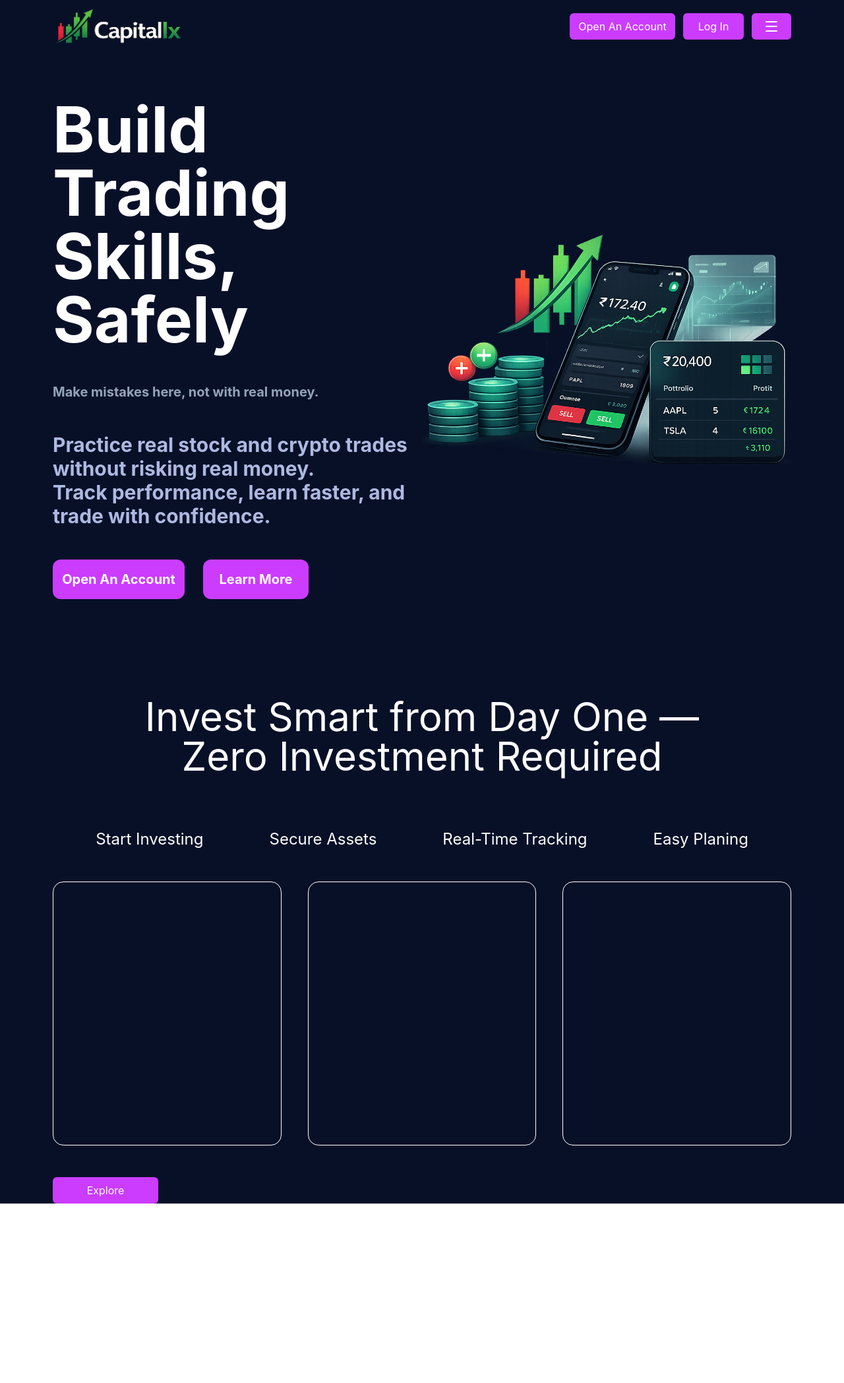
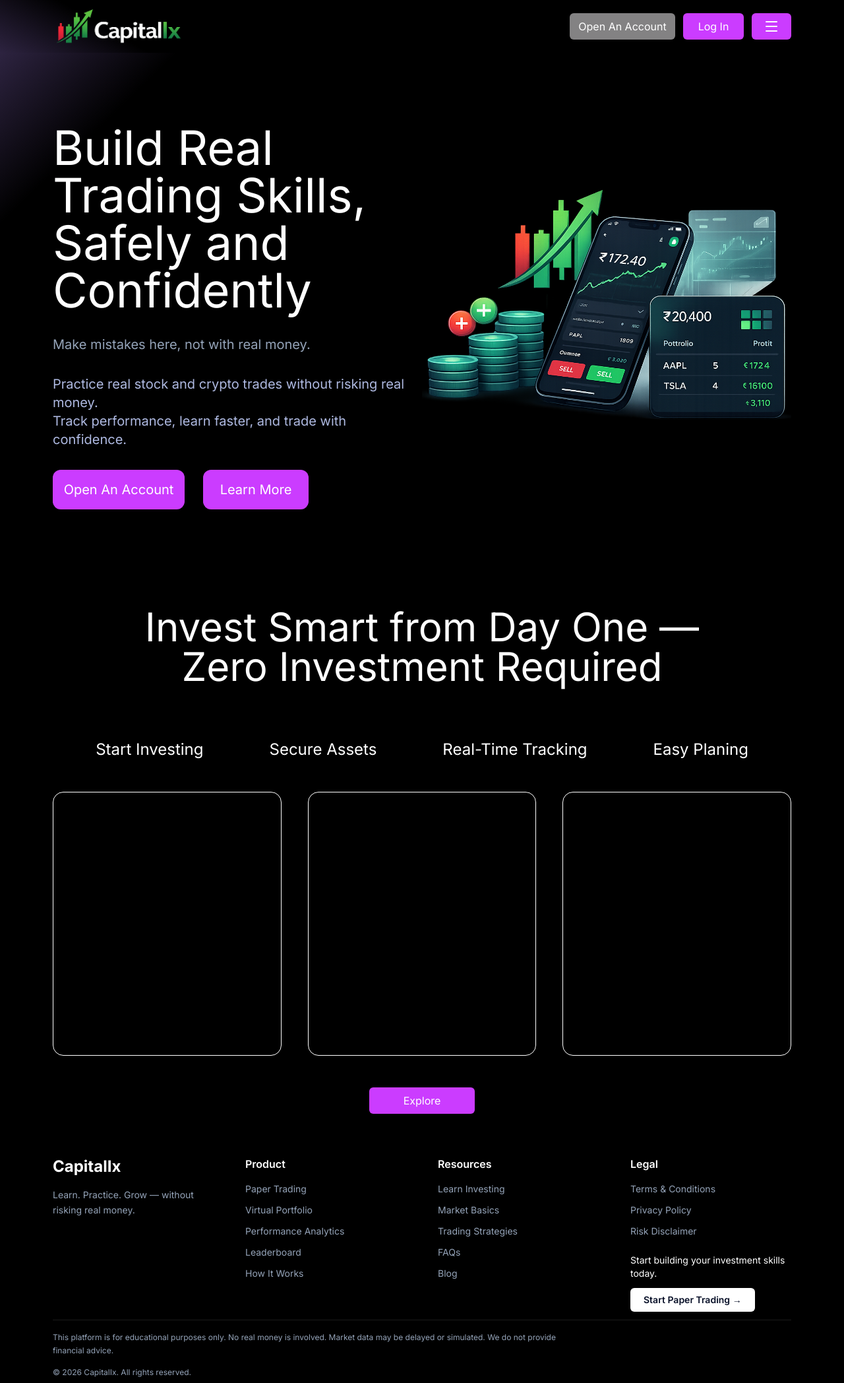
Before and after one commit to Choudhary-Sahil099/Capitalix, a React app in the folder Frontend/: page / in a window 1280 px wide. Shown: the whole page at 66% size. Before the commit the page ends 1824 px from the top, so only its background shows below. Built offline with nearby package versions, Linux system fonts and the light colour scheme; the HTML template or start-up script is replaced by a standard one.

Commit message:
update : footer and background

```diff
--- a/Frontend/src/components/layouts/NavBar.jsx
+++ b/Frontend/src/components/layouts/NavBar.jsx
@@ -3,12 +3,12 @@ import { Menu } from 'lucide-react';
 const NavBar = () => {
   return (
     // the nav will have the simple logo of the website and a search space and a button which will seach the stock or the crypto currency from the backend
-    <div className="bg-[#081028] h-20 w-full flex justify-between items-center px-20">
+    <div className="nav-bg h-20 w-full flex justify-between items-center px-20">
       <div className='h-16 w-50'>
         <img src={Logo}/>
       </div>
       <div className='flex justify-center items-center gap-3'>
-        <button className='h-10 bg-[#CB3CFF] w-40 text-white rounded-md text-center text-md flex justify-center items-center'>Open An Account</button>
+        <button className='h-10 bg-[#838283] w-40 text-white rounded-md text-center text-md flex justify-center items-center'>Open An Account</button>
         <button className='h-10 bg-[#CB3CFF] w-23 text-white rounded-md text-center text-md flex justify-center items-center'>Log In</button>
         <button className='h-10 bg-[#CB3CFF] w-15 text-white rounded-md text-center text-md flex justify-center items-center'><Menu className='w-20' /></button>
       </div>
--- a/Frontend/src/index.css
+++ b/Frontend/src/index.css
@@ -1,34 +1,22 @@
+@import url("https://fonts.googleapis.com/css2?family=Inter:ital,opsz,wght@0,14..32,100..900;1,14..32,100..900&display=swap");
 @import "tailwindcss";
-@import url('https://fonts.googleapis.com/css2?family=Inter:ital,opsz,wght@0,14..32,100..900;1,14..32,100..900&display=swap');
-*{
+* {
   font-family: "Inter", sans-serif;
 }
 
 .hero-bg {
-  position: relative;
-  min-height: 100vh;
-  background:
-    radial-gradient(
-      800px circle at 70% 40%,
-      rgba(168, 85, 247, 0.35),
-      transparent 60%
-    ),
-    radial-gradient(
-      600px circle at 20% 20%,
-      rgba(139, 92, 246, 0.25),
-      transparent 55%
-    ),
-    linear-gradient(
-      180deg,
-      #0b0616 0%,
-      #120a23 50%,
-      #07020f 100%
-    );
-  overflow: hidden;
+background: #000000;
+background: linear-gradient(316deg,rgb(0, 0, 0) 87%, rgba(45, 35, 64, 1) 100%);
+
+}
+.nav-bg {
+background: #000000;
+background: linear-gradient(210deg,rgba(0, 0, 0, 1) 84%, rgba(45, 35, 64, 1) 100%);
+
 }
 
-@layer components{
-  .hero-section{
-    @apply bg-[#081028] w-full min-h-min px-20 flex py-17
+@layer components {
+  .hero-section {
+    @apply bg-[#081028] w-full min-h-min px-20 flex py-17;
   }
 }
--- a/Frontend/src/pages/landing/CTA.jsx
+++ b/Frontend/src/pages/landing/CTA.jsx
@@ -0,0 +1,69 @@
+import React from 'react'
+
+const CTA = () => {
+  return (
+    <footer className="bg-[#000000] text-[#94A3B8] px-20 pt-16 pb-2">
+      <div className="grid grid-cols-1 md:grid-cols-4 gap-12 border-b border-white/10 pb-3">
+
+        <div className="flex flex-col gap-4">
+          <h2 className="text-white text-2xl font-bold">CapitalIx</h2>
+          <p className="text-sm leading-relaxed">
+            Learn. Practice. Grow — without risking real money.
+          </p>
+        </div>
+
+        <div>
+          <h3 className="text-white font-semibold mb-4">Product</h3>
+          <ul className="flex flex-col gap-3 text-sm">
+            <li className="hover:text-white cursor-pointer">Paper Trading</li>
+            <li className="hover:text-white cursor-pointer">Virtual Portfolio</li>
+            <li className="hover:text-white cursor-pointer">Performance Analytics</li>
+            <li className="hover:text-white cursor-pointer">Leaderboard</li>
+            <li className="hover:text-white cursor-pointer">How It Works</li>
+          </ul>
+        </div>
+
+        {/* Resources */}
+        <div>
+          <h3 className="text-white font-semibold mb-4">Resources</h3>
+          <ul className="flex flex-col gap-3 text-sm">
+            <li className="hover:text-white cursor-pointer">Learn Investing</li>
+            <li className="hover:text-white cursor-pointer">Market Basics</li>
+            <li className="hover:text-white cursor-pointer">Trading Strategies</li>
+            <li className="hover:text-white cursor-pointer">FAQs</li>
+            <li className="hover:text-white cursor-pointer">Blog</li>
+          </ul>
+        </div>
+        <div className="flex flex-col gap-6">
+          <div>
+            <h3 className="text-white font-semibold mb-4">Legal</h3>
+            <ul className="flex flex-col gap-3 text-sm">
+              <li className="hover:text-white cursor-pointer">Terms & Conditions</li>
+              <li className="hover:text-white cursor-pointer">Privacy Policy</li>
+              <li className="hover:text-white cursor-pointer">Risk Disclaimer</li>
+            </ul>
+          </div>
+
+          <div>
+            <p className="text-sm mb-3 text-white">
+              Start building your investment skills today.
+            </p>
+            <button className="bg-white text-[#081028] px-5 py-2 rounded-md text-sm font-semibold hover:bg-gray-200 transition">
+              Start Paper Trading →
+            </button>
+          </div>
+        </div>
+      </div>
+
+      <div className="pt-4 flex flex-col gap-4 text-xs">
+        <p className="max-w-3xl leading-relaxed">
+          This platform is for educational purposes only. No real money is involved.
+          Market data may be delayed or simulated. We do not provide financial advice.
+        </p>
+        <p>© 2026 CapitalIx. All rights reserved.</p>
+      </div>
+    </footer>
+  )
+}
+
+export default CTA
--- a/Frontend/src/pages/landing/Features.jsx
+++ b/Frontend/src/pages/landing/Features.jsx
@@ -2,7 +2,7 @@ import React from 'react'
 
 const Features = () => {
   return (
-    <section className='min-h-min w-full flex flex-col bg-[#081028] px-20 pt-20 gap-12'>
+    <section className='min-h-min w-full flex flex-col bg-[#000000] px-20 pt-20 gap-12'>
       <div className='text-center'>
         <h1 className='text-white text-6xl'>Invest Smart from Day One —<br/> Zero Investment Required</h1>
       </div>
@@ -17,7 +17,7 @@ const Features = () => {
         <div className='h-100 w-full border border-white rounded-2xl'></div>
         <div className='h-100 w-full border border-white rounded-2xl'></div>
       </div>
-      <div >
+      <div className='flex justify-center items-center'>
         <button className='h-10 bg-[#CB3CFF] w-40 text-white rounded-md text-center text-md flex justify-center items-center'>Explore</button>
       </div>
     </section>
--- a/Frontend/src/pages/landing/Hero.jsx
+++ b/Frontend/src/pages/landing/Hero.jsx
@@ -2,11 +2,11 @@ import React from 'react'
 import Tumbnail from '../../assets/Tubnail.png'
 const Hero = () => {
   return (
-    <section className='bg-[#081028] w-full min-h-min px-20 flex py-17'>
-      <div className='w-1/2 font-bold flex flex-col gap-12'>
-        <h1 className='text-white text-8xl'>Build Trading Skills, Safely</h1>
+    <section className='hero-bg w-full min-h-min px-20 flex py-17'>
+      <div className='w-1/2 flex flex-col gap-8 pt-10'>
+        <h1 className='text-white text-7xl'>Build Real Trading Skills, Safely and Confidently</h1>
         <h3 className='text-xl text-[#94A3B8]  '>Make mistakes here, not with real money.</h3>
-        <p className='text-3xl text-[#AEB9E1]'>Practice real stock and crypto trades without risking real money.<br/>Track performance, learn faster, and trade with confidence.</p>
+        <p className='text-xl text-[#AEB9E1]'>Practice real stock and crypto trades without risking real money.<br/>Track performance, learn faster, and trade with confidence.</p>
         <div className='flex gap-7'>
           <button className='bg-[#CB3CFF] w-50 h-15 text-xl rounded-xl text-white flex justify-center items-center gap-3'>Open An Account</button>
           <button className='bg-[#CB3CFF] w-40 h-15 text-xl rounded-xl text-white flex justify-center items-center gap-3'>Learn More</button>
--- a/Frontend/src/pages/landing/Landing.jsx
+++ b/Frontend/src/pages/landing/Landing.jsx
@@ -2,6 +2,7 @@ import React from 'react';
 import NavBar from '../../components/Layouts/NavBar';
 import Hero from './Hero'
 import Features from './Features';
+import CTA from './CTA';
 
 const Landing = () => {
   return (
@@ -9,6 +10,7 @@ const Landing = () => {
      <NavBar />
      <Hero />
      <Features />
+     <CTA />
     </div>
   )
 }
```
